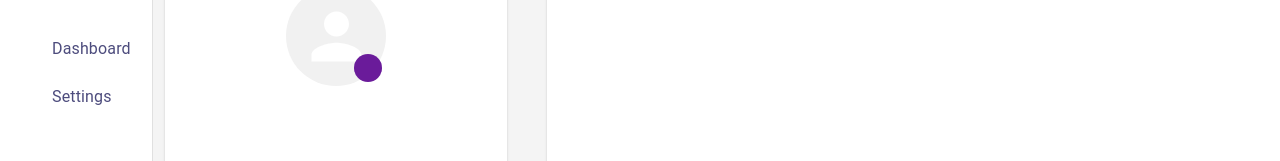
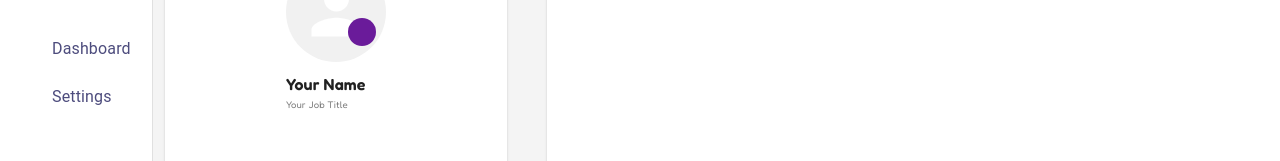
Before and after one commit to Naominm/ticket-management-system-frontend, a React (Vite) app: page /settings in a window 1280 px wide. Shown: the part 183-344 px from the top of the page. Built offline with nearby package versions, Linux system fonts and the light colour scheme; some icons are missing.

Commit message:
Feat: Build the Avatar text section an position the camera icon correctly

```diff
--- a/src/pages/settings.tsx
+++ b/src/pages/settings.tsx
@@ -80,8 +80,8 @@ function AvatarSec() {
         size="small"
         sx={{
           position: "absolute",
-          bottom: 4,
-          right: 4,
+          bottom: 65,
+          right: 10,
           bgcolor: "#6A1B9A",
           color: "#fff",
           "&:hover": {
@@ -93,6 +93,24 @@ function AvatarSec() {
       >
         <CameraAltIcon sx={{ fontSize: 16 }} />
       </IconButton>
+      <Typography
+        variant="subtitle1"
+        sx={{
+          fontFamily: "var(--primary-font)",
+          fontSize: "1rem",
+          fontWeight: 600,
+          mt: 1,
+        }}
+      >
+        Your Name
+      </Typography>
+      <Typography
+        variant="body2"
+        color="gray"
+        sx={{ fontFamily: "var(--primary-font)", fontSize: "0.6rem" }}
+      >
+        Your Job Title
+      </Typography>
     </Box>
   );
 }
```
